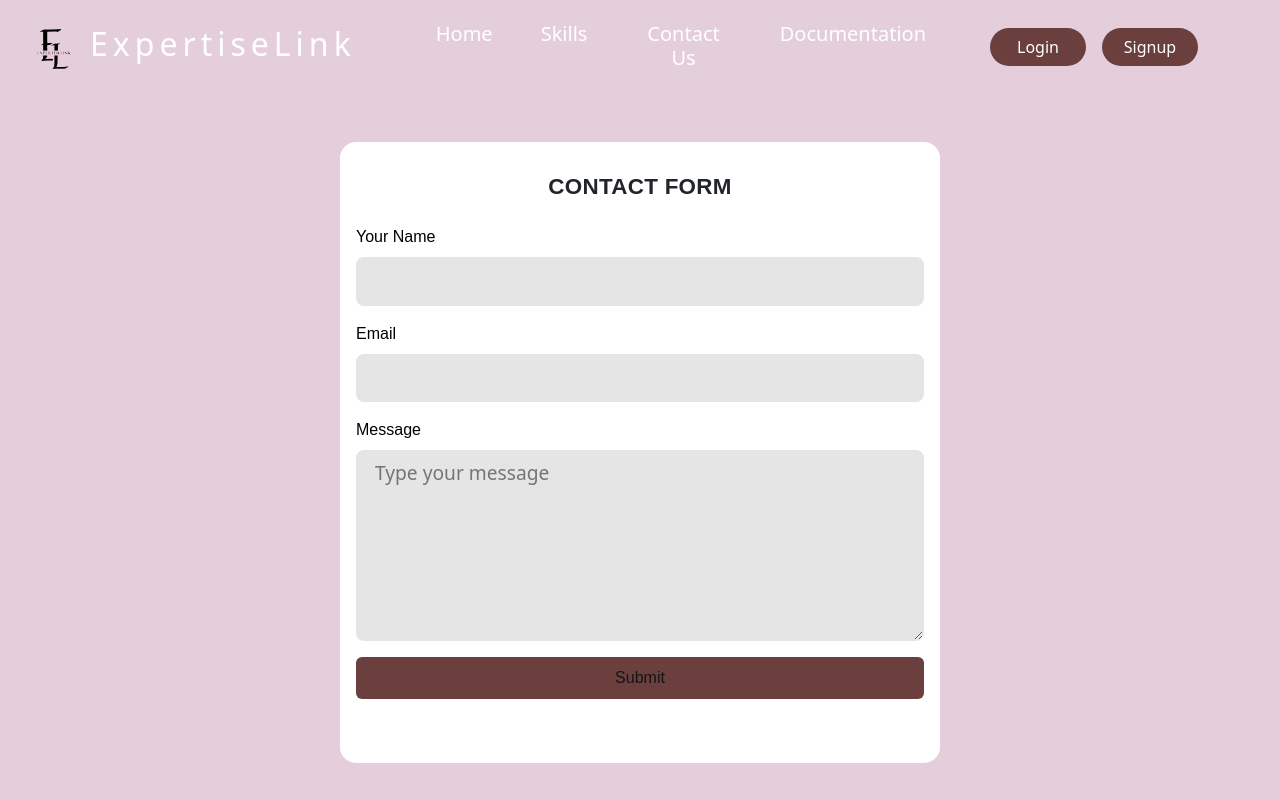
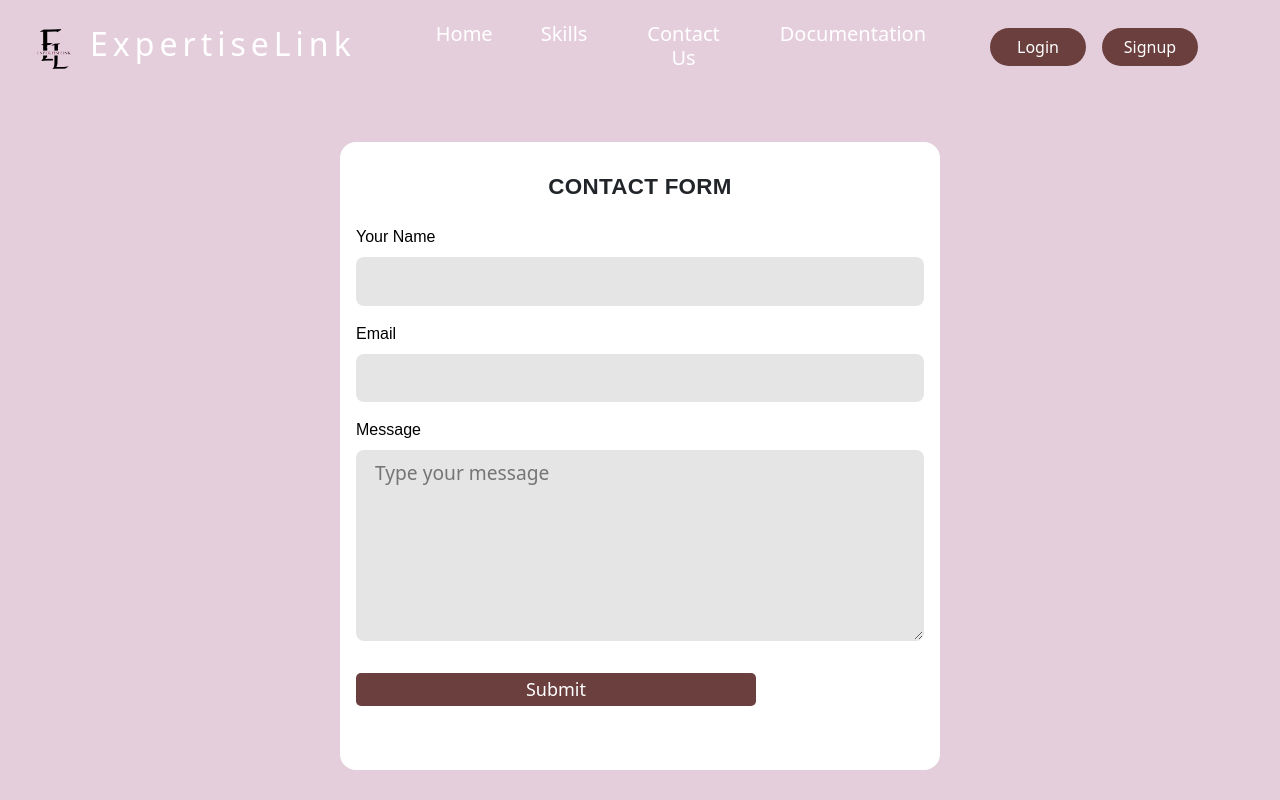
Before and after one commit to qirratfatyma/ExpertiseLink, a React (Create React App) app: page /Contact in a window 1280 px wide. Shown: the top 800 px of the page. Built offline with nearby package versions, Linux system fonts and the light colour scheme.

Commit message:
Conatct Button Updated

```diff
--- a/src/App.css
+++ b/src/App.css
@@ -185,6 +185,19 @@ form {
   color: white;
   width: 25rem;
 }
+
+
+.contact-button {
+  margin-top: 1rem;
+  background-color: var(--btn-color) !important;
+  border-radius: 5px;
+  border-color: transparent;
+  font-size: 18px;
+  background-color: var(--btn-color);
+  color: white;
+  width: 25rem;
+}
+
 
 .signup-button:hover {
   background-color: var(--btn-hover) !important;
--- a/src/components/Contact.jsx
+++ b/src/components/Contact.jsx
@@ -56,7 +56,8 @@ export default function Contact() {
             placeholder="Type your message"
           />
 
-          <Button className="btn">Submit</Button>
+<button type="submit" className="contact-button"> Submit
+</button>
         </Form>
       </div>
     </div>
```
